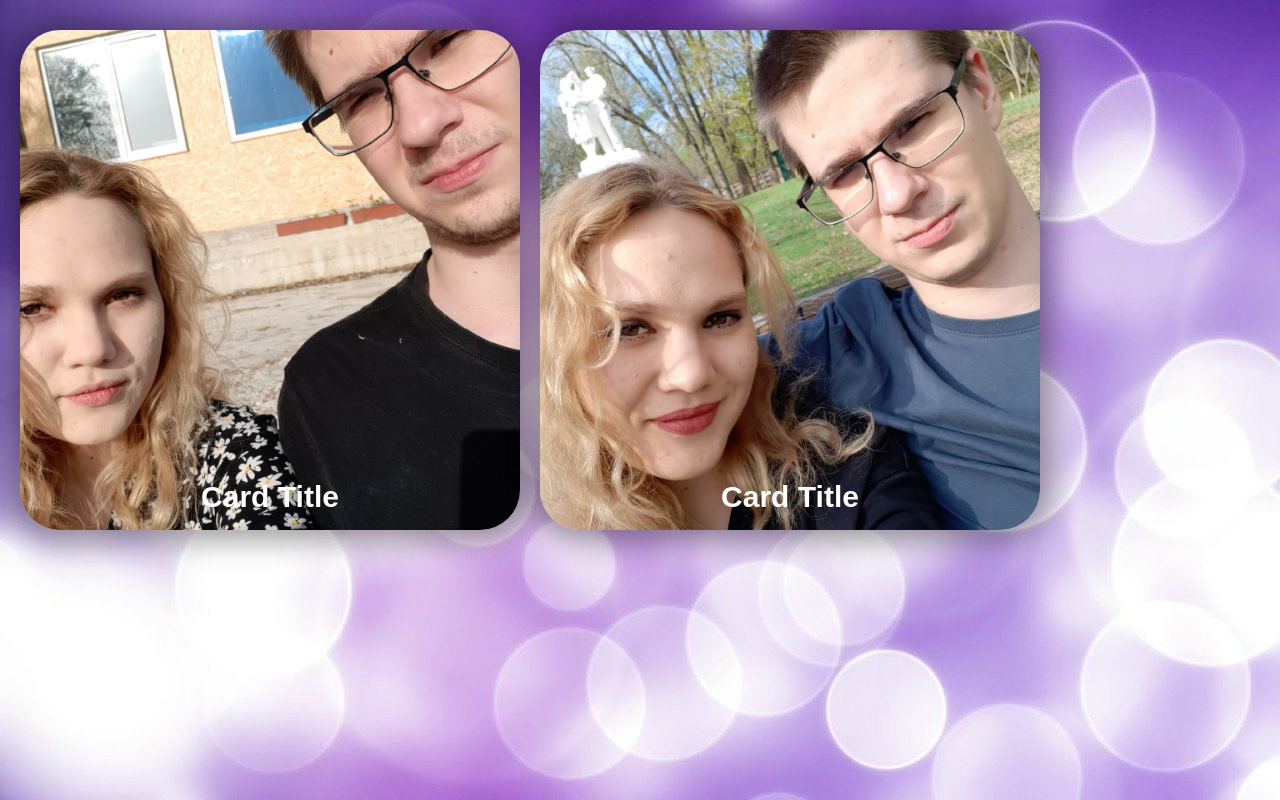
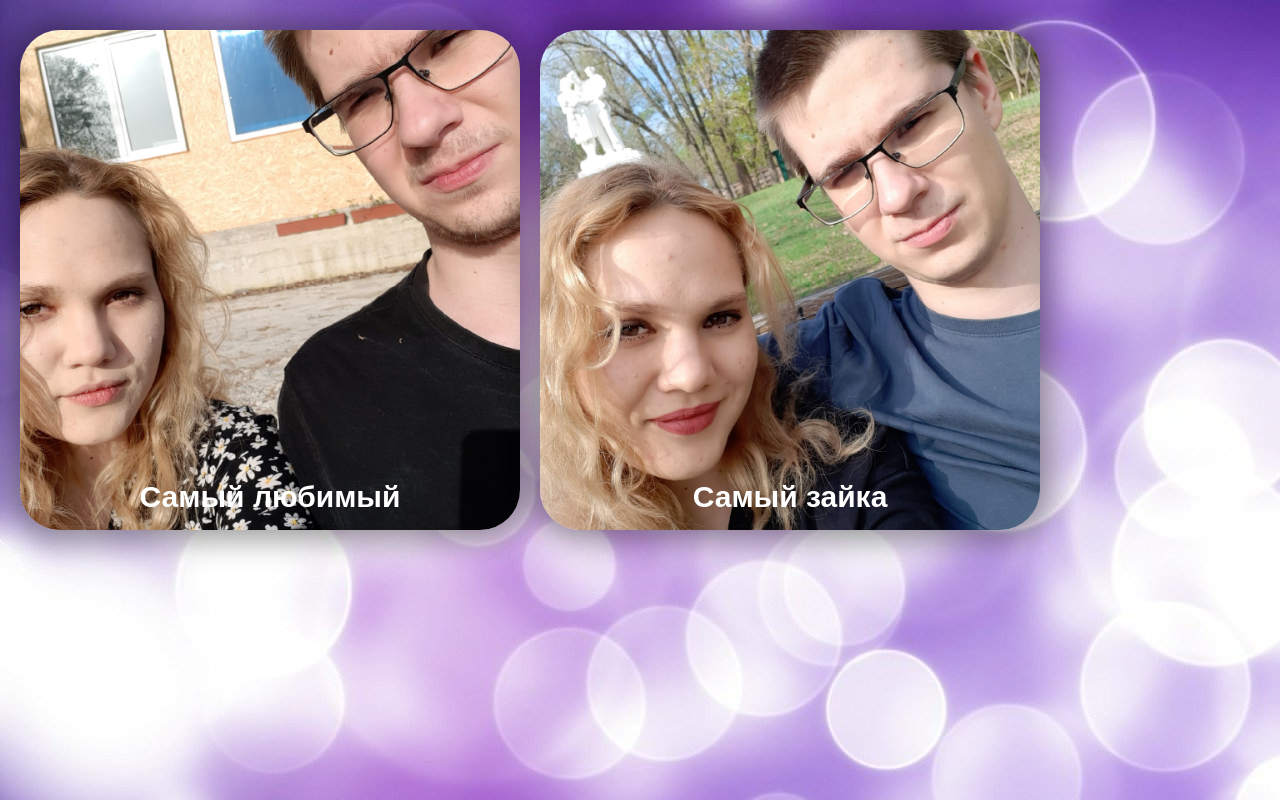
Before and after one commit to AnastasiyaGolovaWA/site, a plain HTML site: page index.html in a window 1280 px wide. Drawn offline with Linux system fonts and the light colour scheme.

Commit message:
add words

```diff
--- a/index.html
+++ b/index.html
@@ -83,7 +83,7 @@
     <div class="card 1">
       <div class="card_image"> <img src="x7qe22YIlkg.jpg" /> </div>
       <div class="card_title title-white">
-        <p>Card Title</p>
+        <p>Самый любимый</p>
       </div>
     </div>
 
@@ -92,7 +92,7 @@
         <img src="mf2dhTuNqS0.jpg" />
       </div>
       <div class="card_title title-white">
-        <p>Card Title</p>
+        <p>Самый зайка</p>
       </div>
     </div>
 
```
